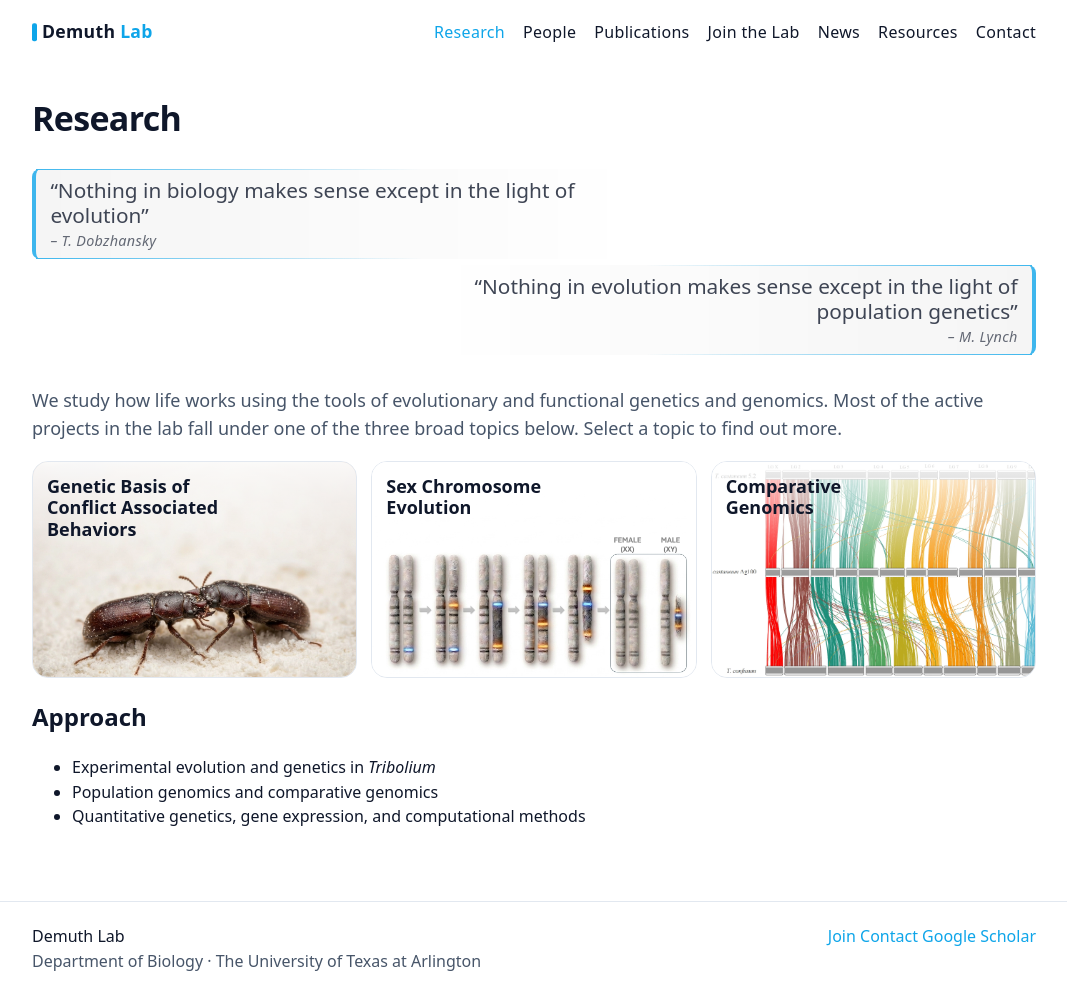
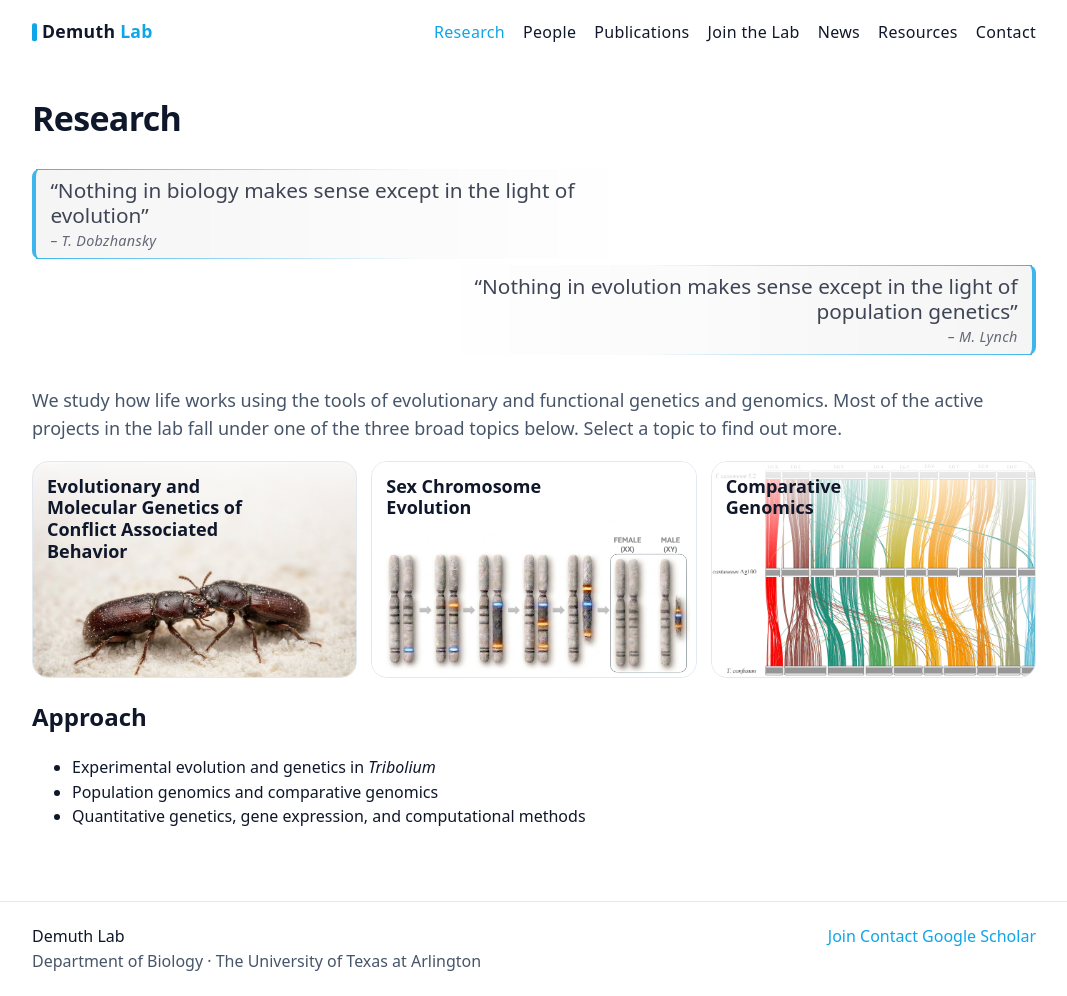
Before and after one commit to demuth-lab/demuth-lab.github.io, a Jekyll site: the page built from research/index.md, in a window 1280 px wide and 996 px high. Shown: the whole window, without its empty margins (106-1173 px from the left). Built offline with Jekyll 4.4.1, drawn with Linux system fonts in a browser that asks for light colours.

Commit message:
Update card title for behavior research

```diff
--- a/_research/behavior.md
+++ b/_research/behavior.md
@@ -3,7 +3,7 @@ title: "Behavior"
 summary: "Genetic mechanisms underlying male-male contest behaviors"
 hero_image: null
 card_image: "/assets/img/research/gcorn_fight.webp"
-card_title: "Genetic Basis of Conflict Associated Behaviors"
+card_title: "Evolutionary and Molecular Genetics of Conflict Associated Behavior"
 card_blurb: "The molecular basis of behavior"
 key_pubs:
   - title: "Add a key paper here"
```
